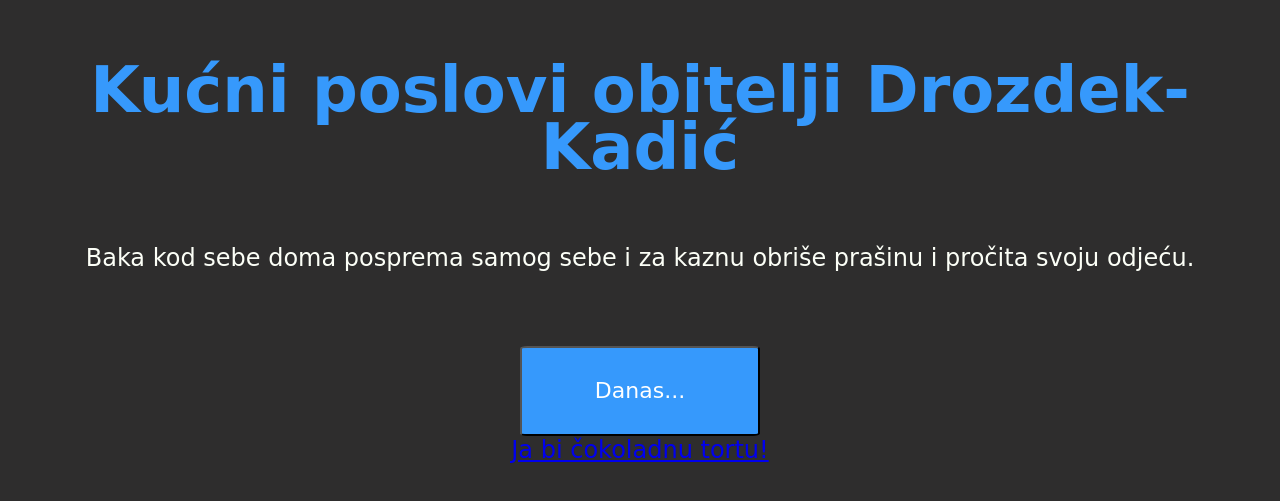
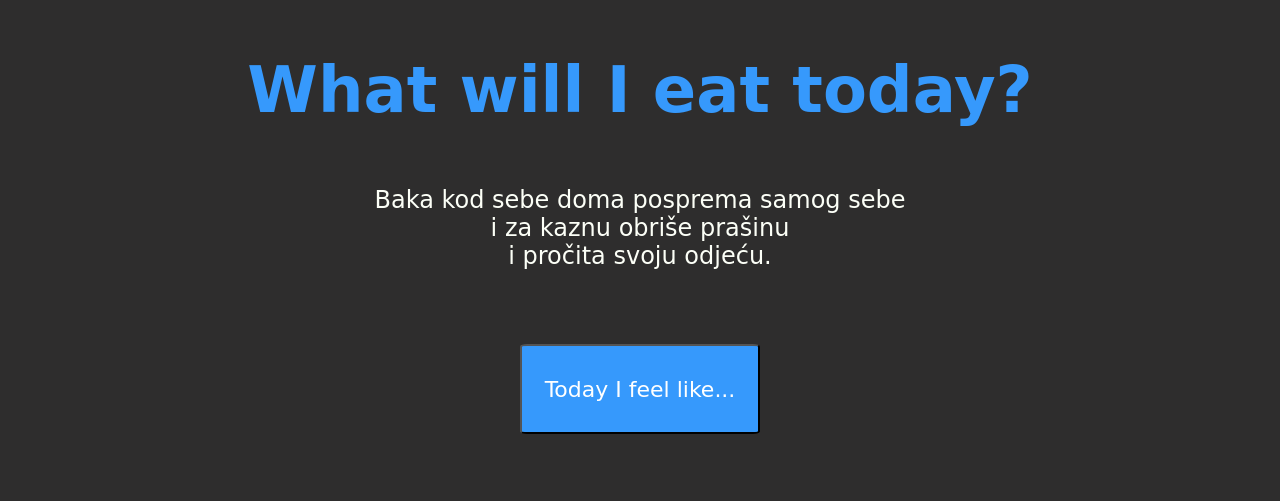
Before and after one commit to AndrejaP/Za-Katarinu, a plain HTML site: page index.html in a window 1280 px wide. Shown: the part 101-602 px from the top of the page. Drawn offline with Linux system fonts and the light colour scheme; a web font is replaced by a local one.

Commit message:
Update index.html
Changed the title and the text.

```diff
--- a/index.html
+++ b/index.html
@@ -1,7 +1,7 @@
 <!doctype html>
 <html>
   <head>
-    <title>Kućni poslovi obitelji Drozdek-Kadić</title>
+    <title>What will I eat today?</title>
     <link href="https://fonts.googleapis.com/css?family=Love+Ya+Like+A+Sister&display=swap" rel="stylesheet">
     <meta name=”description” content=”Podijela poslova“>
     <meta name="viewport" content="initial-scale=1">
@@ -9,15 +9,12 @@
   </head>
   <body>
     <div class='container'>
-      <h1 class='title'>Kućni poslovi obitelji Drozdek-Kadić</h1>
+      <h1 class='title'>What will I eat today?</h1>
       <p class='haiku'>
         <span class='haiku__adjTimeplace'>Early </span><span class='haiku__timeplace'> morning,</span> <span class='haiku__adjective'> dreamy </span>
-        <span class='haiku__noun'> love </span><span class='haiku__noun2'> mushroom </span><span class='haiku__verb'>swimming</span> <span class='haiku__abstract'> expansion.</span>
+       <br> <span class='haiku__noun'> love </span><span class='haiku__noun2'> mushroom </span><br><span class='haiku__verb'>swimming</span> <span class='haiku__abstract'> expansion.</span>
       </p>
-      <button class='button' onclick="createHaiku()">Danas...</button>
-      <div class='contact'>
-        <a class='contact' href='https://www.coolinarika.com/recept/najbolja-i-najlaksa-cokoladna-torta-na-svijetu/' target='_blank'>Ja bi čokoladnu tortu!</a>
-			</div>
+      <button class='button' onclick="createHaiku()">Today I feel like...</button>
     </div>
     <script src="app.js"></script>
   </body>
```
